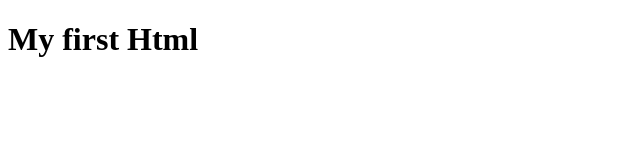
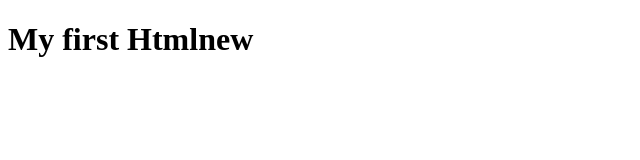
Before and after one commit to ulscscheck/HtmlTest, a plain HTML site: page WebApplication1/Index.html in a window 1280 px wide. Shown: the full height of the page, 0-640 px from the left. Drawn offline with Linux system fonts and the light colour scheme.

Commit message:
Commit 2

```diff
--- a/WebApplication1/Index.html
+++ b/WebApplication1/Index.html
@@ -5,6 +5,6 @@
     <title>My First HTML</title>
 </head>
 <body>
-<h1>My first Html</h1>
+<h1>My first Htmlnew</h1>
 </body>
 </html>
```
